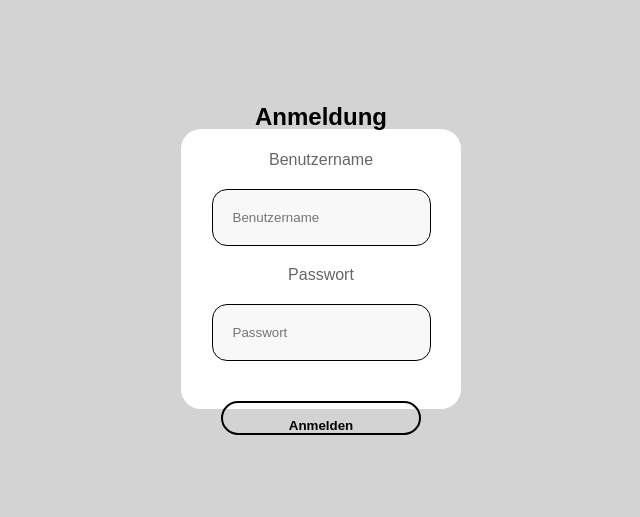
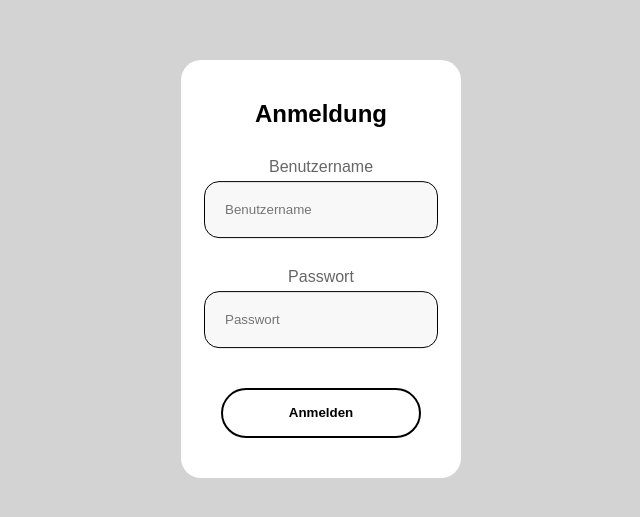
Before and after one commit to ThorstenLicht/RedisToDoList, a React (Create React App) app in the folder frontend/: page / in a window 1280 px wide. Shown: the part 151-668 px from the top of the page, without its empty margins (339-979 px from the left). Built offline with nearby package versions, Linux system fonts and the light colour scheme.

Commit message:
Aktualisiere LogIn-Komponente und Styling

```diff
--- a/frontend/src/Components/LogIn.tsx
+++ b/frontend/src/Components/LogIn.tsx
@@ -80,8 +80,9 @@ function LogIn() {
 
   if (changePassword) {
     return (
-      <div>
-        <p>Altes Passwort zur Bestätigung</p>
+      <LogInContainer>
+        <h2>Registrierung abschließen</h2>
+        <p>altes Passwort zur Bestätigung</p>
         <input
           type="password"
           placeholder="altes Passwort"
@@ -114,7 +115,7 @@ function LogIn() {
         >
           {isLoading ? "Lädt..." : "Ändern"}
         </button>
-      </div>
+      </LogInContainer>
     );
   } else {
     return (
--- a/frontend/src/main.styles.ts
+++ b/frontend/src/main.styles.ts
@@ -201,10 +201,19 @@ export const LogInContainer = styled.div`
   margin: 20px;
   border-radius: 20px;
   background-color: white;
-  height: 30vh;
+  height: auto;
   width: 30vh;
   position: absolute; // Position auf absolut setzen
   top: 50%; // Obere Kante auf 50% des Containers setzen
   left: 50%; // Linke Kante auf 50% des Containers setzen
   transform: translate(-50%, -50%); // Element zur Mitte verschieben
+
+  p {
+    padding-top: 10px;
+  }
+
+  input {
+    margin-top: 5px;
+    width: 80%;
+  }
 `;
```
